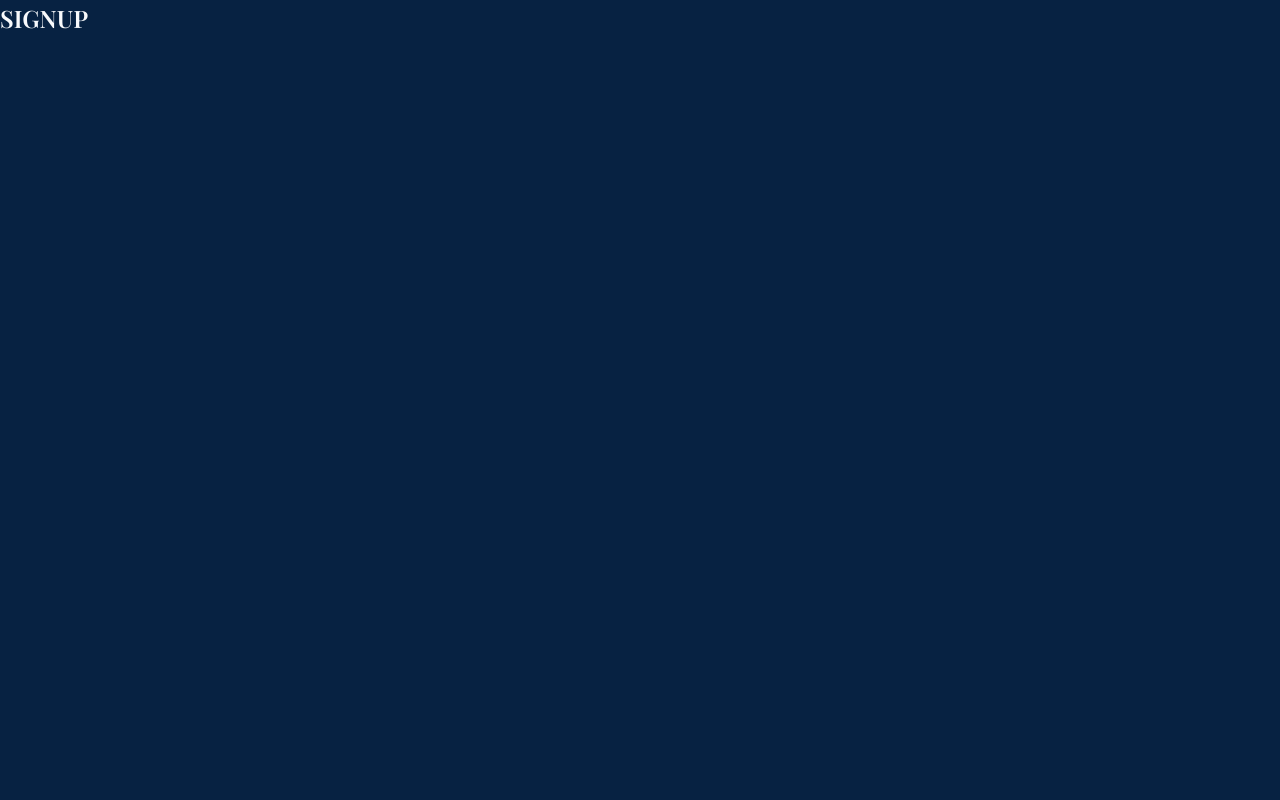
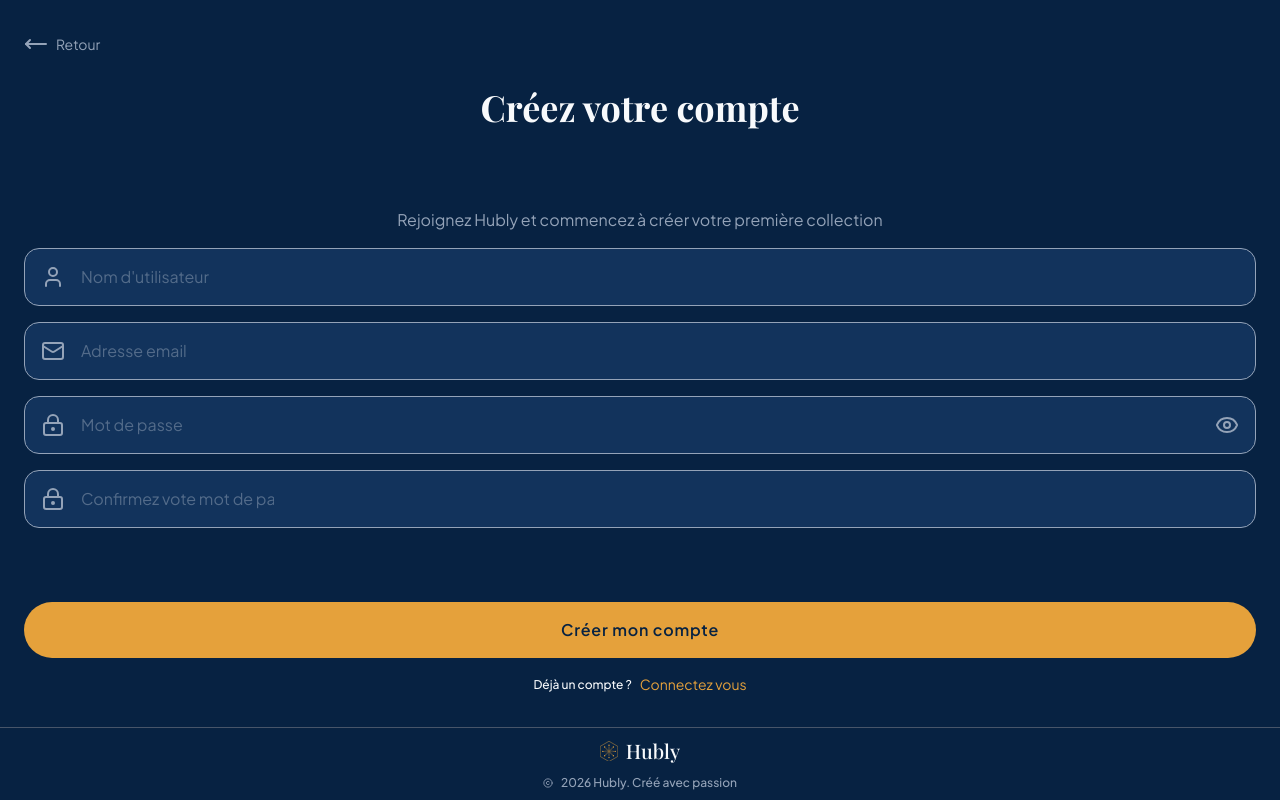
Before and after one commit to DamienLecointre/Hubly-App, a Next.js app: page /signup in a window 1280 px wide. Built offline with nearby package versions, Linux system fonts and the light colour scheme; a web font is replaced by a local one.

Commit message:
Added signup page

```diff
--- a/src/app/login/page.tsx
+++ b/src/app/login/page.tsx
@@ -8,15 +8,22 @@ function page() {
   return (
     <div className="h-full flex flex-col">
       <div className="h-full flex flex-col justify-between suroudedSpace_X24_YT32">
-        <BrandHeader location="other" />
-        <LoginForm />
-        <div className="flex flex-col gap-4 ">
-          <PillBtn type="button" label="Se connecter" variant="bgfull" />
-          <div className="centerChild gap-2 ">
-            <p className="caption text-primary">Pas encore de compte ?</p>
-            <LinkBtn link="/signup" label="Inscrivez-vous" />
+        <form action="" className="h-full flex flex-col justify-between ">
+          <BrandHeader location="other" />
+          <LoginForm />
+          <div className="flex flex-col gap-4">
+            <PillBtn type="submit" label="Se connecter" variant="bgfull" />
+            <div className="centerChild gap-2 ">
+              <p className="caption text-primary">Pas encore de compte ?</p>
+              <LinkBtn
+                icon="empty"
+                link="/signup"
+                label="Inscrivez-vous"
+                variant="accent"
+              />
+            </div>
           </div>
-        </div>
+        </form>
       </div>
       <Footer />
     </div>
--- a/src/app/sandbox/page.tsx
+++ b/src/app/sandbox/page.tsx
@@ -22,7 +22,6 @@ import IconBadge from "@/components/ui/badges/IconBadge";
 import InfoBadge from "@/components/ui/badges/InfoBadge";
 import ImgBadge from "@/components/ui/badges/ImgBadge";
 // BUTTONS
-import GoToBtn from "@/components/ui/buttons/GoToBtn";
 import LinkBtn from "@/components/ui/buttons/LinkBtn";
 import NavBtn from "@/components/ui/buttons/NavBtn";
 import PillBtn from "@/components/ui/buttons/PillBtn";
@@ -131,8 +130,12 @@ function page() {
           <PillBtn type="button" label="Ajouter un élément" variant="bgfull" />
           <RoundBtn type="button" icon="moon" variant="base" />
           <NavBtn href="/" label="Home" icon="home" variant="base" />
-          <GoToBtn type="button" label="Retour" />
-          <LinkBtn link="/" label="Inscrivez-vous" />
+          <LinkBtn
+            icon="arrow"
+            link="/"
+            label="Inscrivez-vous"
+            variant="accent"
+          />
         </div>
       </div>
       <div className="flex flex-col gap-6">
@@ -165,7 +168,7 @@ function page() {
           <h2>Layouts</h2>
         </div>
         <div className="flex-1 items-center gap-6">
-          <BrandHeader />
+          <BrandHeader location="other" />
           <Header />
           <SectionHeader />
           <CollectionHeader />
--- a/src/app/signup/page.tsx
+++ b/src/app/signup/page.tsx
@@ -1,9 +1,34 @@
+import Footer from "@/components/layouts/footer/Footer";
+import SignupForm from "@/components/modules/forms/SignupForm";
+import LinkBtn from "@/components/ui/buttons/LinkBtn";
+import PillBtn from "@/components/ui/buttons/PillBtn";
 import React from "react";
 
 function page() {
   return (
-    <div>
-      <h4 className="text-primary">SIGNUP</h4>
+    <div className="h-full flex flex-col">
+      <div className="h-full flex flex-col justify-between suroudedSpace_X24_YT32">
+        <div className="flex items-start pb-6">
+          <LinkBtn icon="arrow" link="/login" label="Retour" variant="base" />
+        </div>
+        <form action="" className="h-full flex flex-col justify-between ">
+          <h1 className="text-primary text-center">Créez votre compte</h1>
+          <SignupForm />
+          <div className="flex flex-col gap-4">
+            <PillBtn type="submit" label="Créer mon compte" variant="bgfull" />
+            <div className="centerChild gap-2 ">
+              <p className="caption text-primary">Déjà un compte ?</p>
+              <LinkBtn
+                icon="empty"
+                link="/login"
+                label="Connectez vous"
+                variant="accent"
+              />
+            </div>
+          </div>
+        </form>
+      </div>
+      <Footer />
     </div>
   );
 }
--- a/src/components/modules/forms/LoginForm.tsx
+++ b/src/components/modules/forms/LoginForm.tsx
@@ -1,6 +1,6 @@
 import FormInput from "@/components/ui/inputs/FormInput";
 
-const LoginFormData = [
+const loginFormData = [
   {
     id: "loginForm1",
     iconLeft: "mail",
@@ -21,7 +21,7 @@ function LoginForm() {
   return (
     <div className="flex flex-col text-secondary gap-4 ">
       <p>Connectez vous à votre compte</p>
-      {LoginFormData.map((data) => (
+      {loginFormData.map((data) => (
         <FormInput
           key={data.id}
           iconLeft={data.iconLeft}
--- a/src/components/ui/buttons/LinkBtn.tsx
+++ b/src/components/ui/buttons/LinkBtn.tsx
@@ -1,15 +1,29 @@
 import Link from "next/link";
+import { ArrowIcon } from "../icons";
+
+const LINK_BTN_ICON = {
+  arrow: ArrowIcon,
+  empty: () => <></>,
+} as const;
+
+type LinkBtnIcon = keyof typeof LINK_BTN_ICON;
 
 type LinkBtnProps = {
+  icon: LinkBtnIcon;
   link: string;
   label: string;
+  variant: "base" | "accent";
 };
 
-function LinkBtn({ link, label }: LinkBtnProps) {
+function LinkBtn({ icon, link, label, variant = "base" }: LinkBtnProps) {
+  const Icon = LINK_BTN_ICON[icon];
   return (
-    <Link href={link} className="p-small text-accent-btn">
-      {label}
-    </Link>
+    <div className={`centerChild linkBtn cursor-pointer ${variant} `}>
+      <Icon />
+      <Link href={link} className="p-small">
+        {label}
+      </Link>
+    </div>
   );
 }
 
--- a/src/components/ui/buttons/PillBtn.tsx
+++ b/src/components/ui/buttons/PillBtn.tsx
@@ -1,5 +1,5 @@
 type Props = {
-  type: "button";
+  type: "button" | "submit";
   label: string;
   variant: "bgfull" | "bgempty";
 };
--- a/src/components/ui/feedback/PasswordRequirements.tsx
+++ b/src/components/ui/feedback/PasswordRequirements.tsx
@@ -1,5 +1,3 @@
-import React from "react";
-
 type PasswordRequirementsProps = {
   label: string;
 };
--- a/src/styles/components.css
+++ b/src/styles/components.css
@@ -67,6 +67,15 @@
   .navBtn.activeLink {
     @apply text-accent-btn;
   }
+  .linkBtn {
+    @apply gap-2 cursor-pointer;
+  }
+  .linkBtn.base {
+    @apply text-secondary-btn;
+  }
+  .linkBtn.accent {
+    @apply text-accent-btn;
+  }
   /* Badges  */
   .infobadge {
     @apply flex items-center text-secondary-btn text-nowrap  rounded-full border border-border-secondary-btn px-6 py-2 gap-2;
--- a/src/components/ui/buttons/GoToBtn.tsx
+++ b/src/trash/GoToBtn.tsx
@@ -1,4 +1,4 @@
-import ArrowIcon from "../icons/ArrowIcon";
+import ArrowIcon from "../components/ui/icons/ArrowIcon";
 
 type GoToBtnProps = {
   type: "button";
```
